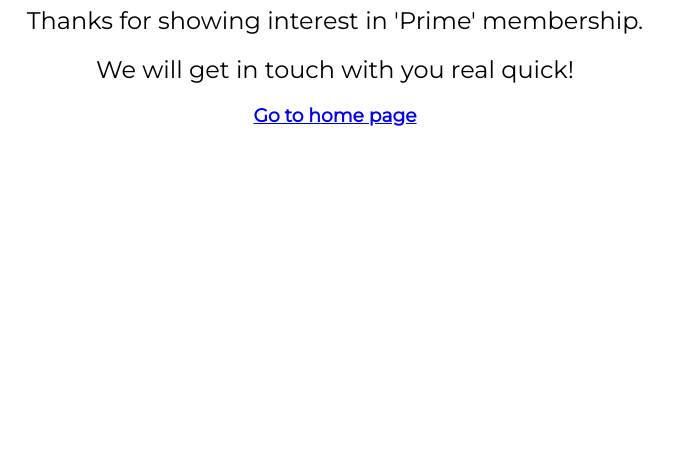
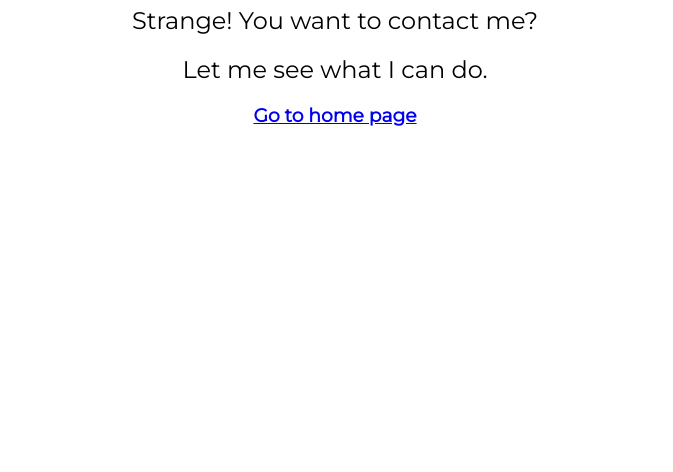
Before and after one commit to lalwanivikas/formspree-demo, a plain HTML site: page thanks.html in a window 1280 px wide. Shown: the part 328-800 px from the top of the page, without its empty margins (305-978 px from the left). Drawn offline with Linux system fonts and the light colour scheme.

Commit message:
Changed thanks page text

```diff
--- a/thanks.html
+++ b/thanks.html
@@ -26,8 +26,8 @@
 	<div class="container">
 		<img src="success.png">
 		<h1>Form submitted successfully</h1>
-		<h2>Thanks for showing interest in 'Prime' membership.</h2>
-		<h2>We will get in touch with you real quick!</h2>
+		<h2>Strange! You want to contact me?</h2>
+		<h2>Let me see what I can do.</h2>
 		<h3><a href="/">Go to home page</a></h3>
 	</div>
 </body>
```
